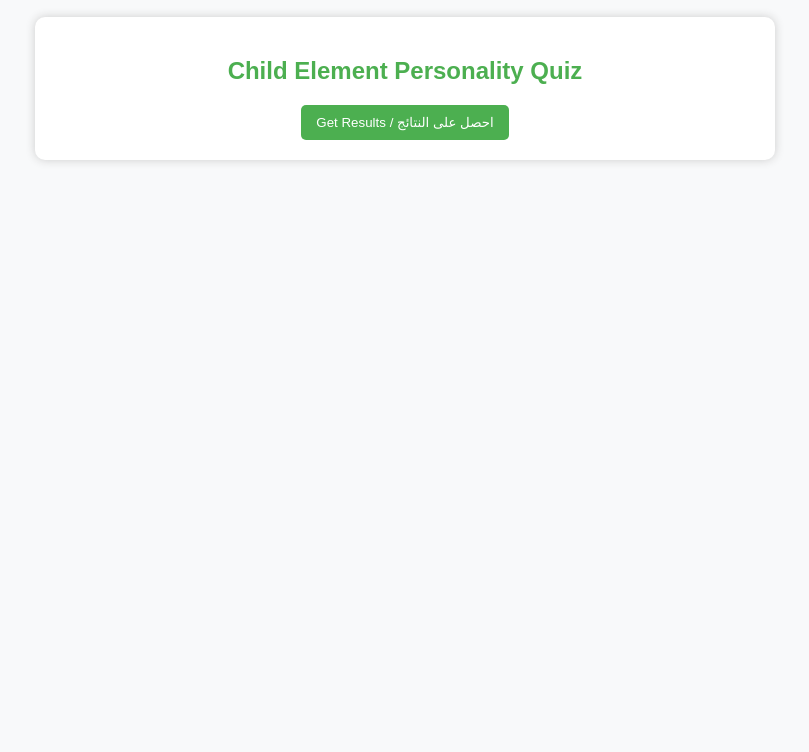
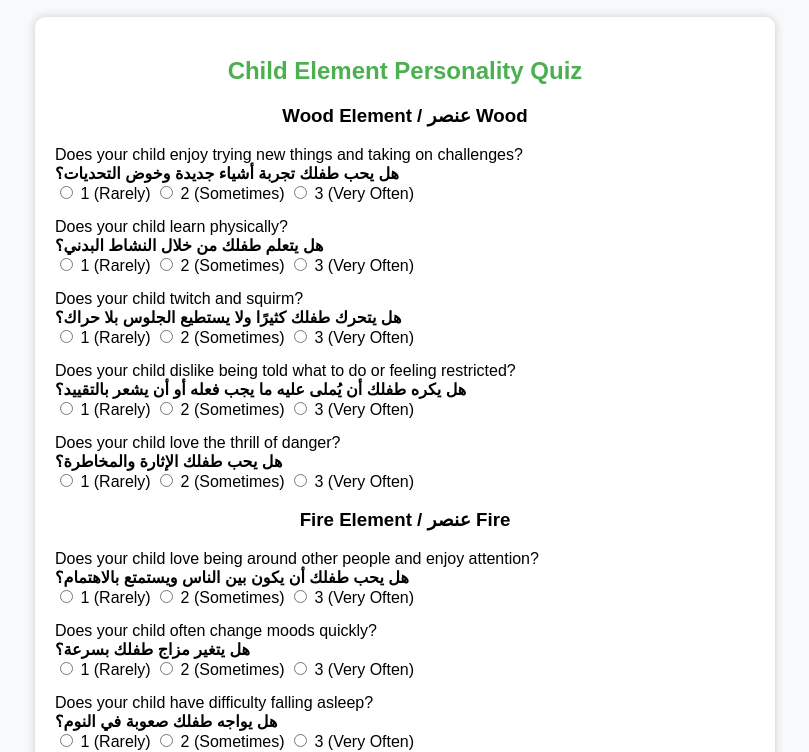
Before and after one commit to rawan223hh/child-quiz, a plain HTML site: page index.html in a window 1280 px wide. Shown: the part 59-811 px from the top of the page, without its empty margins (235-1044 px from the left). Drawn offline with Linux system fonts and the light colour scheme.

Commit message:
Update index.html

```diff
--- a/index.html
+++ b/index.html
@@ -29,8 +29,35 @@
 </div>
 
 <script>
-    const questions = {"Wood": [...], "Fire": [...], "Earth": [...], "Metal": [...], "Water": [...]} // Full questions go here
-    const resultsData = {"Wood": {...}, "Fire": {...}, "Earth": {...}, "Metal": {...}, "Water": {...}} // Full results go here
+    const questions = {
+        "Wood": [
+            ["Does your child enjoy trying new things and taking on challenges?", "هل يحب طفلك تجربة أشياء جديدة وخوض التحديات؟"],
+            ["Does your child learn physically?", "هل يتعلم طفلك من خلال النشاط البدني؟"],
+            ["Does your child twitch and squirm?", "هل يتحرك طفلك كثيرًا ولا يستطيع الجلوس بلا حراك؟"],
+            ["Does your child dislike being told what to do or feeling restricted?", "هل يكره طفلك أن يُملى عليه ما يجب فعله أو أن يشعر بالتقييد؟"],
+            ["Does your child love the thrill of danger?", "هل يحب طفلك الإثارة والمخاطرة؟"]
+        ],
+        "Fire": [
+            ["Does your child love being around other people and enjoy attention?", "هل يحب طفلك أن يكون بين الناس ويستمتع بالاهتمام؟"],
+            ["Does your child often change moods quickly?", "هل يتغير مزاج طفلك بسرعة؟"],
+            ["Does your child have difficulty falling asleep?", "هل يواجه طفلك صعوبة في النوم؟"],
+            ["Does your child get distracted easily by changes around them?", "هل يتشتت انتباه طفلك بسهولة بسبب التغييرات من حوله؟"],
+            ["Is your child easily panicked or upset by small issues?", "هل يشعر طفلك بالذعر أو الإحباط بسهولة بسبب مشكلات صغيرة؟"]
+        ]
+    };
+
+    const resultsData = {
+        "Wood": {
+            "traits": "Energetic, curious, strong-willed, quick to act.",
+            "encouragement": "Encourage activities like hiking, martial arts, and hands-on learning.",
+            "careers": "Entrepreneur, emergency responder, doctor, lawyer, artist."
+        },
+        "Fire": {
+            "traits": "Excitable, social, playful, optimistic.",
+            "encouragement": "Use team sports, role-playing, and creative arts like dance and acting.",
+            "careers": "Teacher, journalist, chef, musician, daycare worker."
+        }
+    };
 
     function createQuiz() {
         const quizContainer = document.getElementById("questions");
@@ -45,7 +72,7 @@
                 questionDiv.innerHTML = `<label>${q[0]}<br><strong>${q[1]}</strong></label><br>
                     <input type="radio" name="${element}-${index}" value="1" required> 1 (Rarely)
                     <input type="radio" name="${element}-${index}" value="2"> 2 (Sometimes)
-                    <input type="radio" name="${element}-${index}" value="3"> 3 (Very Often) `;
+                    <input type="radio" name="${element}-${index}" value="3"> 3 (Very Often)`;
                 quizContainer.appendChild(questionDiv);
             });
         }
@@ -53,7 +80,7 @@
 
     function calculateResults(event) {
         event.preventDefault();
-        let scores = { Wood: 0, Fire: 0, Earth: 0, Metal: 0, Water: 0 };
+        let scores = { Wood: 0, Fire: 0 };
         const formData = new FormData(event.target);
         for (let [key, value] of formData.entries()) {
             const element = key.split("-")[0];
```
